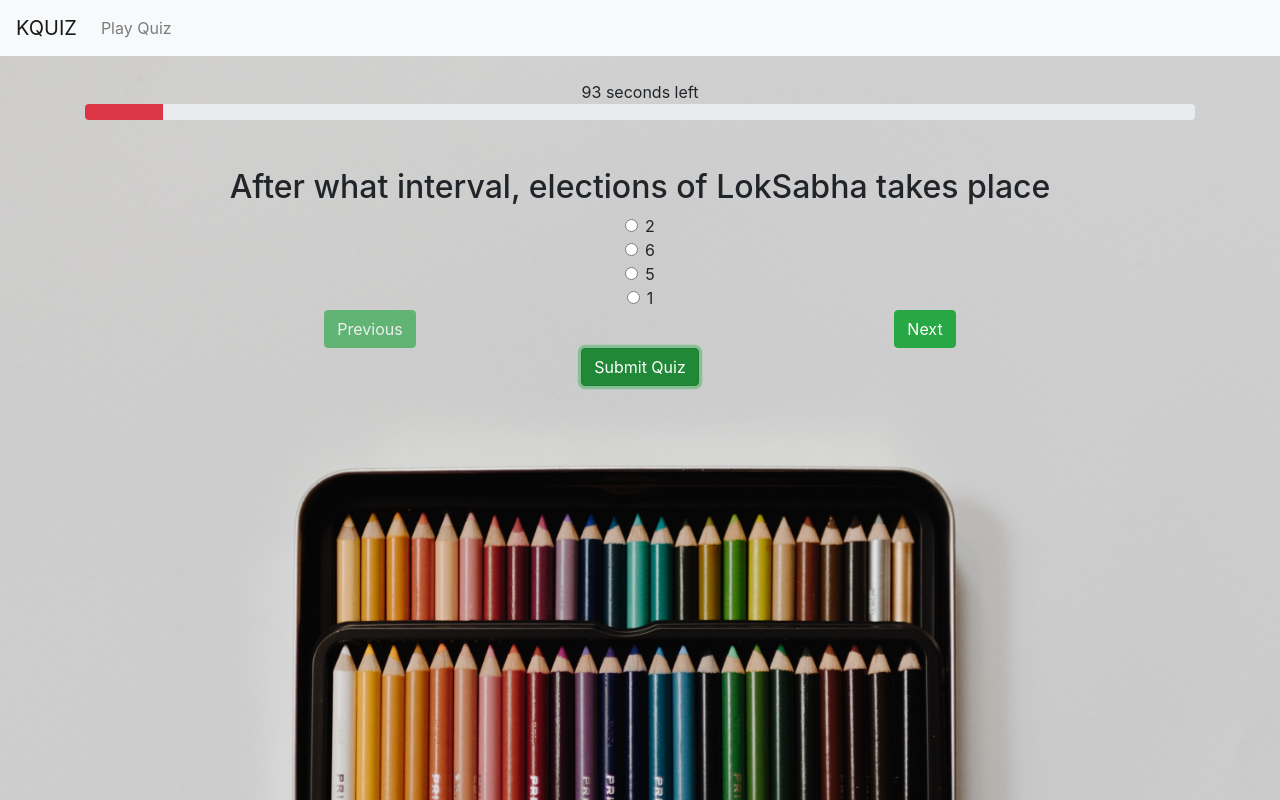
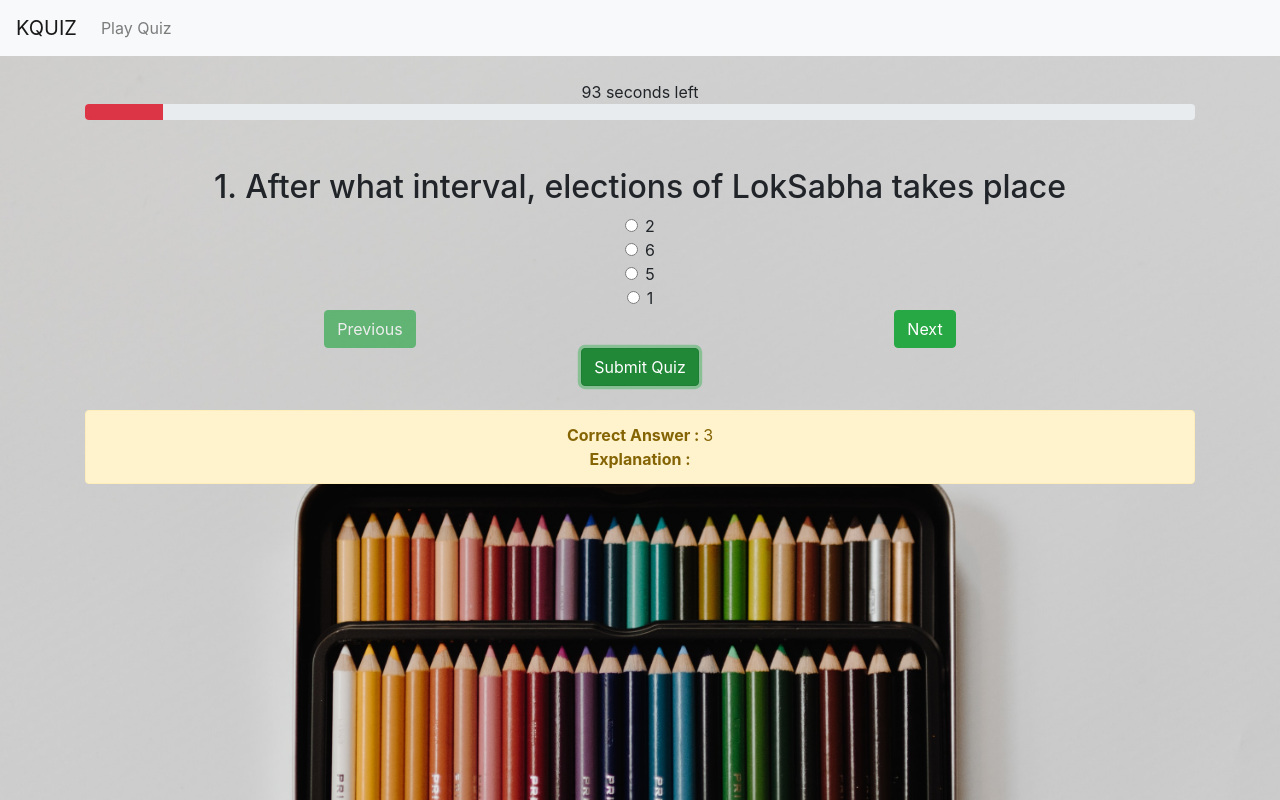
Before and after one commit to bhupesh8222/Kquiz, a React (Create React App) app: page / in a window 1280 px wide. Both pictures are taken after a click on the button "Submit Quiz". Built offline with nearby package versions, Linux system fonts and the light colour scheme.

Commit message:
submit handler fnc

```diff
--- a/src/components/DisplayQuestion.js
+++ b/src/components/DisplayQuestion.js
@@ -1,20 +1,31 @@
-import React from "react";
+import React, { useEffect } from "react";
 import { Form, FormGroup, Label, Input } from "reactstrap";
 
 function DisplayQuestion(props) {
-  let { questions } = props;
-  console.log(questions);
+  let { questions, pointer, userChoice, setUserChoice } = props;
+  console.log("DisplayQuestion");
   return (
     <div>
-      <h2>{questions.question}</h2>
-      {questions.choices.map((choice) => {
+      <h2>
+        {pointer + 1}. {questions.question}
+      </h2>
+      {questions.choices.map((choice, i) => {
         return (
-          <FormGroup check>
-            <Label check>
-              <Input type="radio" name="radio2" />
-              {choice}
-            </Label>
-          </FormGroup>
+          <Form key={i.toString()} className="text-center">
+            <FormGroup check>
+              <Label check>
+                <Input
+                  type="radio"
+                  name={"radio" + i}
+                  checked={userChoice == i + 1} //checking either users has checked or not!
+                  onChange={() => {
+                    setUserChoice(i + 1, pointer);
+                  }}
+                />
+                {choice}
+              </Label>
+            </FormGroup>
+          </Form>
         );
       })}
     </div>
--- a/src/components/Main.js
+++ b/src/components/Main.js
@@ -1,5 +1,5 @@
-import React, { useState, useEffect } from "react";
-import { Progress, Button } from "reactstrap";
+import React, { useState, useEffect, useCallback } from "react";
+import { Progress, Button, Alert } from "reactstrap";
 import DisplayQuestion from "./DisplayQuestion";
 import { questions } from "../question";
 
@@ -17,7 +17,21 @@ function Timer(props) {
 function Main(props) {
   const [time, setTime] = useState(100);
   const [pointer, setPointer] = useState(0);
+  const [active, setActive] = useState(true);
+  const [selected, setSelected] = useState([null, null, null, null, null]);
 
+  const setUserChoice = useCallback(
+    (choice, index) => {
+      let temp = selected;
+      temp[index] = choice;
+      setSelected(temp);
+    },
+    [pointer]
+  );
+
+  const submitHandler = () => {
+    setActive(false);
+  };
   useEffect(() => {
     if (time > 0) {
       setTimeout(() => {
@@ -31,7 +45,12 @@ function Main(props) {
       <Timer time={time} />
       <br></br>
       <br></br>
-      <DisplayQuestion questions={questions[pointer]} />
+      <DisplayQuestion
+        questions={questions[pointer]}
+        pointer={pointer}
+        userChoice={selected[pointer]}
+        setUserChoice={setUserChoice}
+      />
       <div className="d-flex justify-content-around">
         <Button
           onClick={() => setPointer(pointer - 1)}
@@ -48,7 +67,24 @@ function Main(props) {
           Next
         </Button>
       </div>
-      <Button color="success">Submit Quiz</Button>
+      <Button onClick={submitHandler} color="success">
+        Submit Quiz
+      </Button>
+
+      {!active ? (
+        <div>
+          <br></br>
+          <Alert color="warning">
+            <b>Correct Answer : </b>
+            {questions[pointer].correct}
+            <br></br>
+            <b>Explanation : </b>
+            {questions[pointer].description}
+          </Alert>
+        </div>
+      ) : (
+        ""
+      )}
     </div>
   );
 }
--- a/src/question.js
+++ b/src/question.js
@@ -23,7 +23,7 @@ let tempquestions = [
     question: "Which city is capital of Uttarkhand",
     choices: ["Bageshwar", "Dehradun", "Haldwani", "Kotdwar"],
     correct: 2,
-    description: "Delhi is the capitall of India",
+    description: "Dehradun ",
   },
   {
     question: "After what interval, elections of LokSabha takes place",
```
